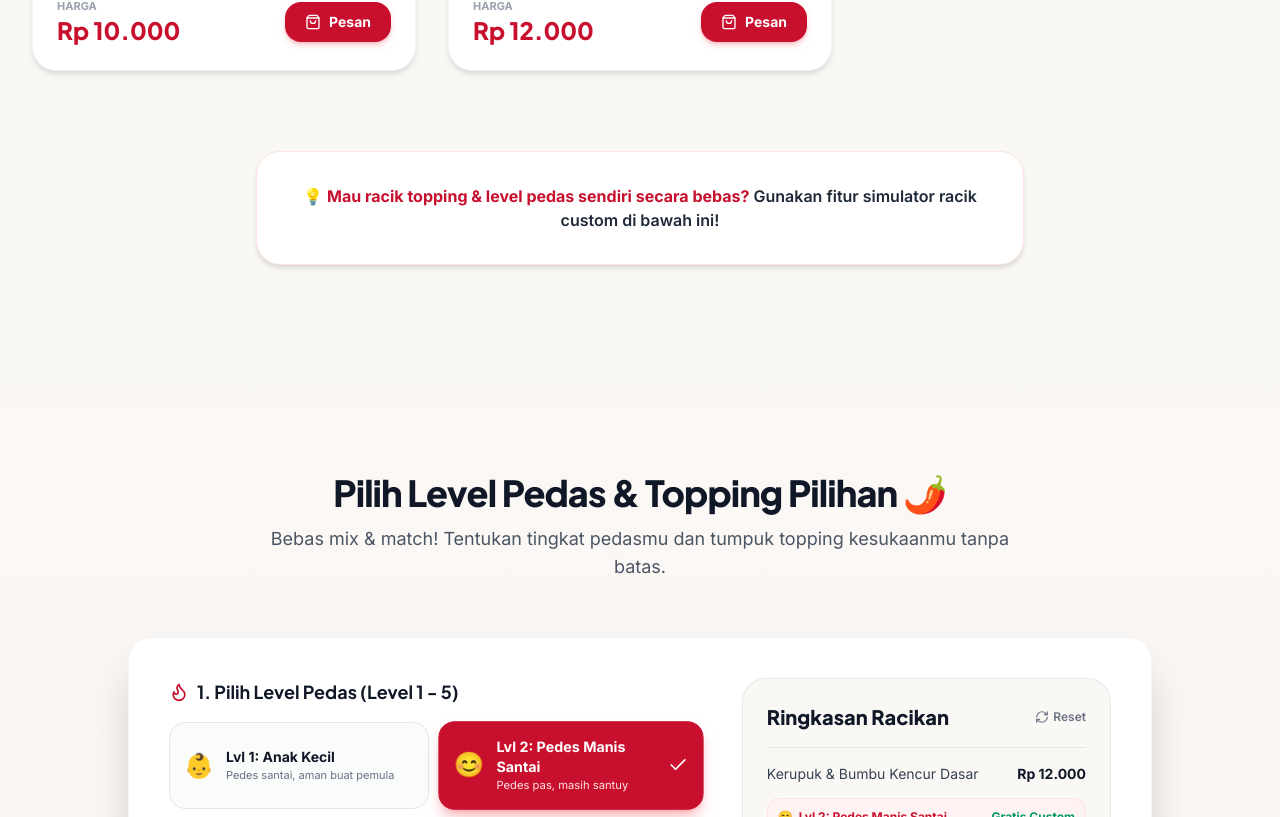
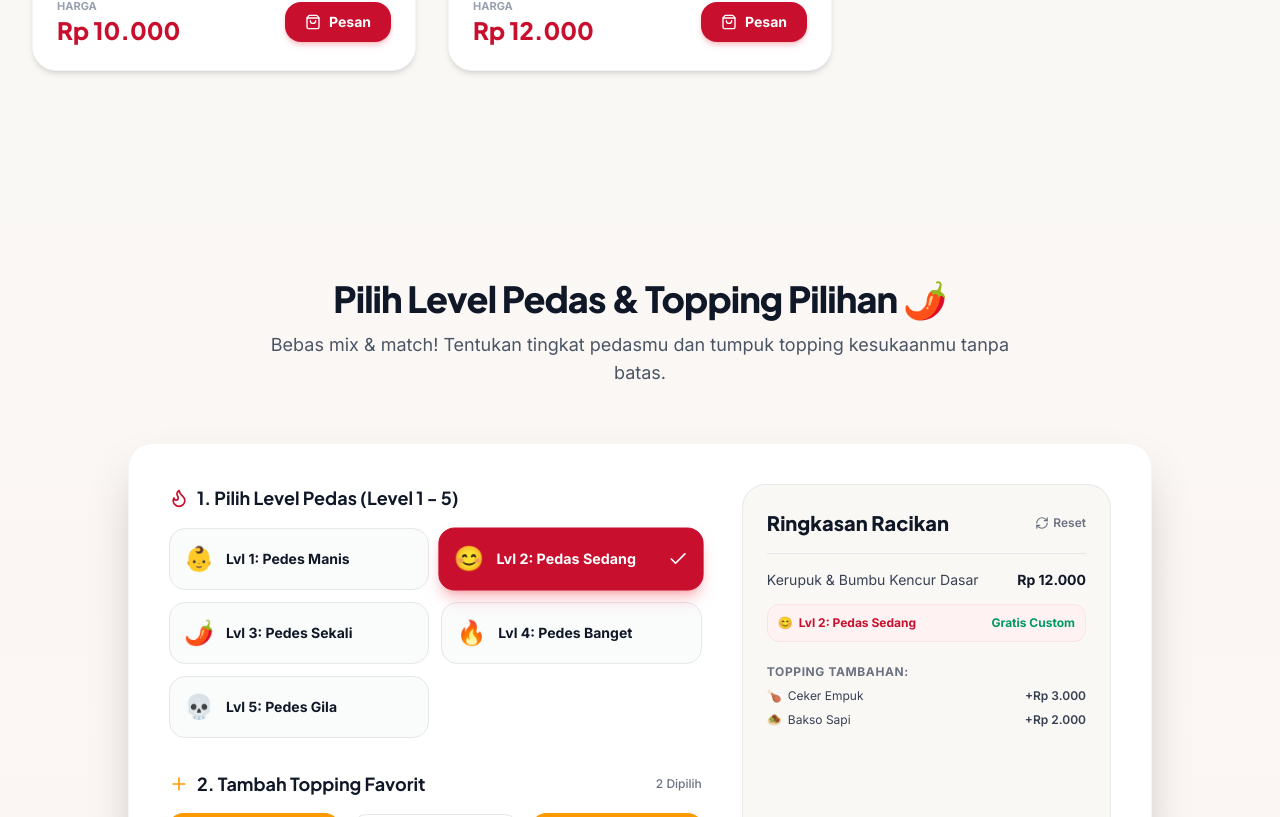
Before and after one commit to zaaxboy/Website-UMKM-Seblak, a React (Vite) app: page / in a window 1280 px wide. Shown: the part 4783-5600 px from the top of the page. Built offline with nearby package versions, Linux system fonts and the light colour scheme.

Commit message:
menghapus item

```diff
--- a/src/components/MenuSection.jsx
+++ b/src/components/MenuSection.jsx
@@ -116,14 +116,6 @@ export default function MenuSection() {
             {drinksMenu.map((item) => renderCard(item))}
           </div>
         </div>
-
-        {/* BOTTOM NOTE */}
-        <div className="text-center bg-white border border-red-100 shadow-md rounded-3xl p-6 sm:p-8 max-w-3xl mx-auto">
-          <p className="text-gray-800 text-sm sm:text-base font-semibold">
-            💡 <span className="text-[#C8102E] font-extrabold">Mau racik topping & level pedas sendiri secara bebas?</span> Gunakan fitur simulator racik custom di bawah ini!
-          </p>
-        </div>
-
       </div>
     </section>
   );
--- a/src/components/Testimonials.jsx
+++ b/src/components/Testimonials.jsx
@@ -29,8 +29,6 @@ export default function Testimonials() {
               key={testi.id}
               className="bg-white p-8 rounded-3xl border border-gray-100 shadow-xl hover:shadow-2xl transition-all duration-300 flex flex-col justify-between relative group hover:-translate-y-1.5"
             >
-              {/* QUOTE ICON */}
-              <Quote className="w-10 h-10 text-red-100 group-hover:text-red-200 transition-colors absolute top-6 right-6" />
 
               <div>
                 {/* RATING STARS */}
--- a/src/data/menu.js
+++ b/src/data/menu.js
@@ -158,11 +158,11 @@ export const MENU_DATA = [
 ];
 
 export const SPICY_LEVELS = [
-  { level: 1, name: "Anak Kecil", emoji: "👶", desc: "Pedes santai, aman buat pemula" },
-  { level: 2, name: "Pedes Manis Santai", emoji: "😊", desc: "Pedes pas, masih santuy" },
-  { level: 3, name: "Lumayan Keringetan", emoji: "🌶️", desc: "Mulai bikin lidah bergoyang" },
-  { level: 4, name: "Merem Melek", emoji: "🔥", desc: "Pedes mantap bikin mata segar" },
-  { level: 5, name: "Neraka Dunia", emoji: "💀", desc: "Bikin ketagihan sekaligus nangis guling-guling!" }
+  { level: 1, name: "Pedes Manis", emoji: "👶", desc: "" },
+  { level: 2, name: "Pedas Sedang", emoji: "😊", desc: "" },
+  { level: 3, name: "Pedes Sekali", emoji: "🌶️", desc: "" },
+  { level: 4, name: "Pedes Banget", emoji: "🔥", desc: "" },
+  { level: 5, name: "Pedes Gila", emoji: "💀", desc: "" }
 ];
 
 export const EXTRA_TOPPINGS = [
```
